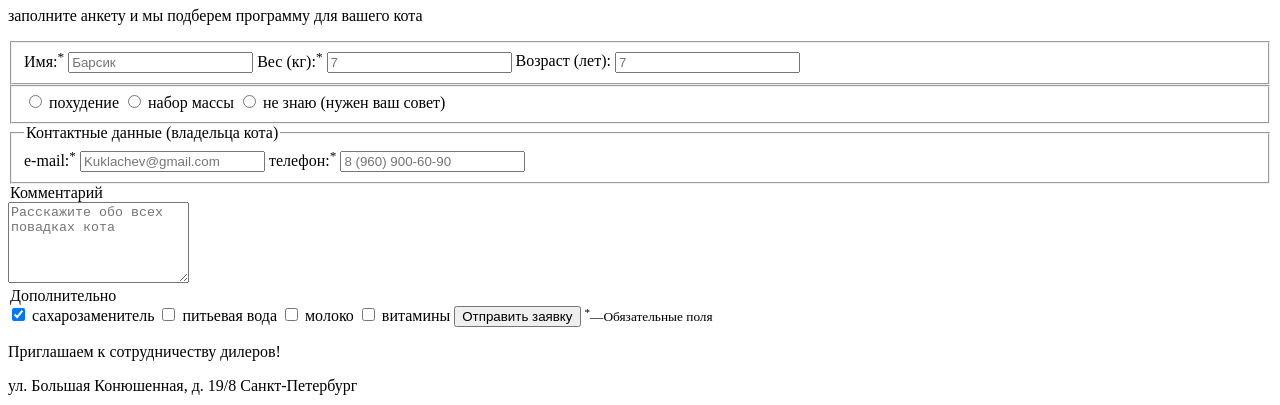
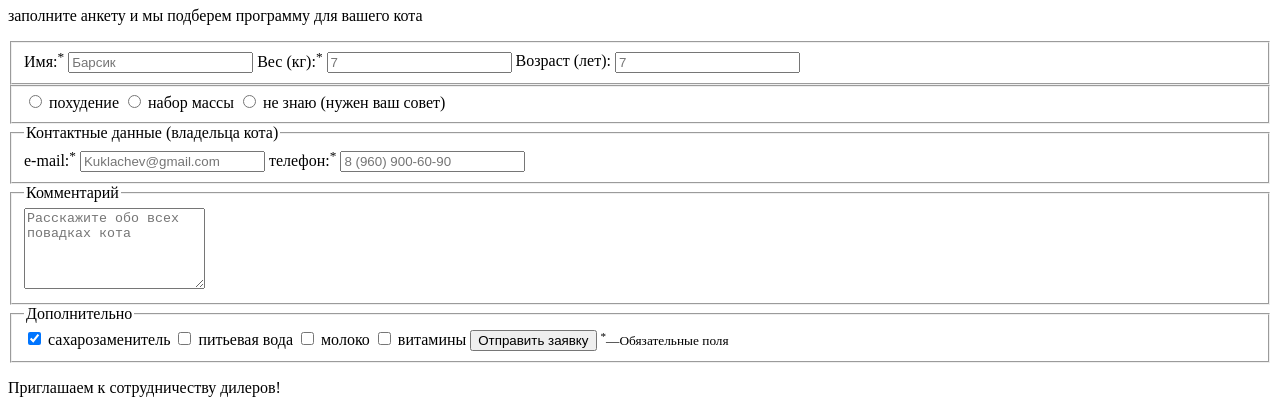
Before and after one commit to MamedovArif/1161131-cat-energy-18, a website: page source/form.html in a window 1280 px wide. Shown: the part 326-731 px from the top of the page. Drawn offline with Linux system fonts and the light colour scheme.

Commit message:
check validator

```diff
--- a/source/form.html
+++ b/source/form.html
@@ -52,11 +52,11 @@
         <label class="owner__tel" for="tel">телефон:<sup>*</sup></label>
         <input class="owner__tel-input" id="tel" name="tel" type="tel" placeholder="8 (960) 900-60-90" pattern="[0-9]{1}-[0-9]{3}-[0-9]{3}-[0-9]{2}-[0-9]{2}">
       </fieldset>
-      <fielset class="comment">
+      <fieldset class="comment">
       <legend class="comment__legend">Комментарий</legend>
       <textarea class="comment__texterea" rows="5" id="comment" name="comment" placeholder="Расскажите обо всех повадках кота"></textarea>
-      </fielset>
-      <fielset class="add-product">
+      </fieldset>
+      <fieldset class="add-product">
         <legend class="add-product__legend">Дополнительно</legend>
         <input class="add-product__substitute-input" name="substitute" type="checkbox" id="substitute" checked>
         <label class="add-product__substitute" for="substitute">сахарозаменитель</label>
@@ -68,7 +68,7 @@
         <label class="add-product__vitamins" for="vitamins">витамины</label>
         <button class="add-product__button button">Отправить заявку</button>
         <small><sup>*</sup>&mdash;Обязательные поля</small>
-      </fielset>
+      </fieldset>
      </form>
     </main>
     <footer class="page-footer">
```
